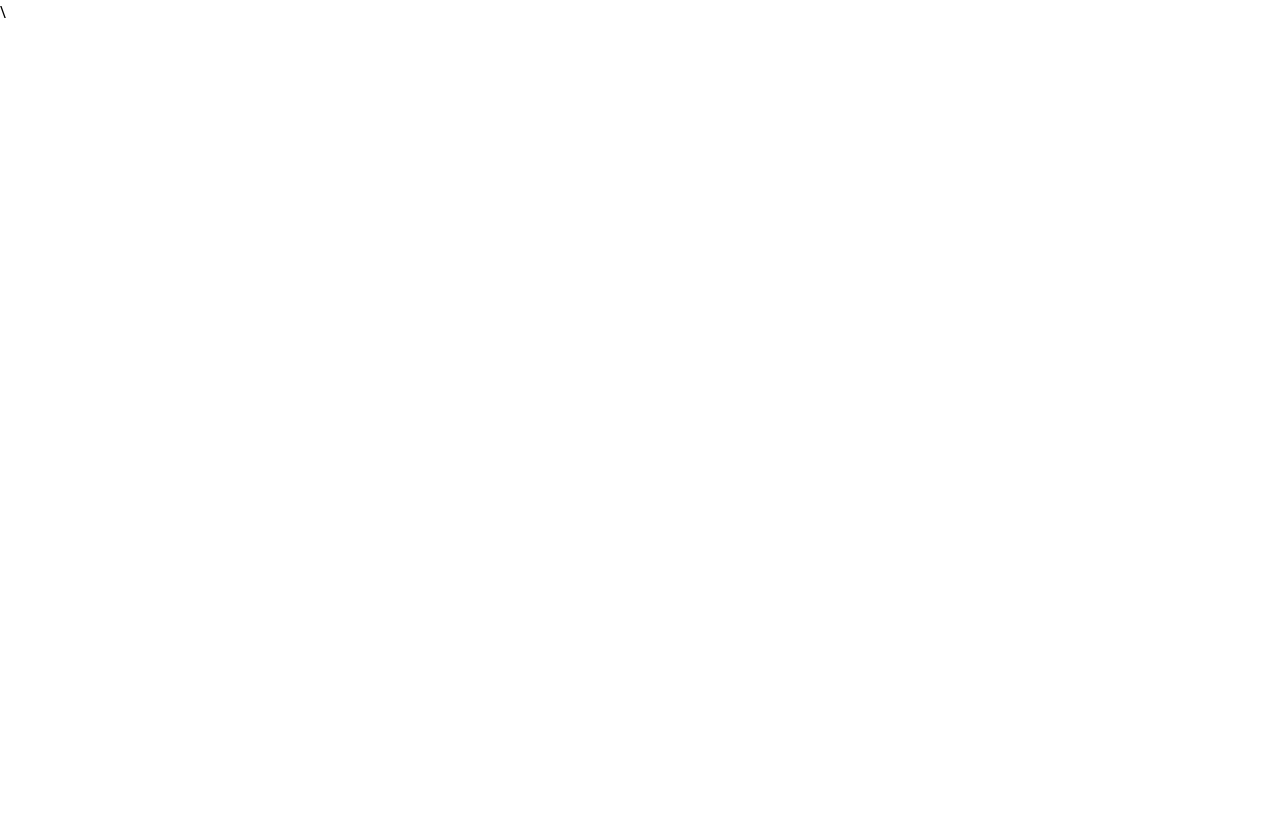
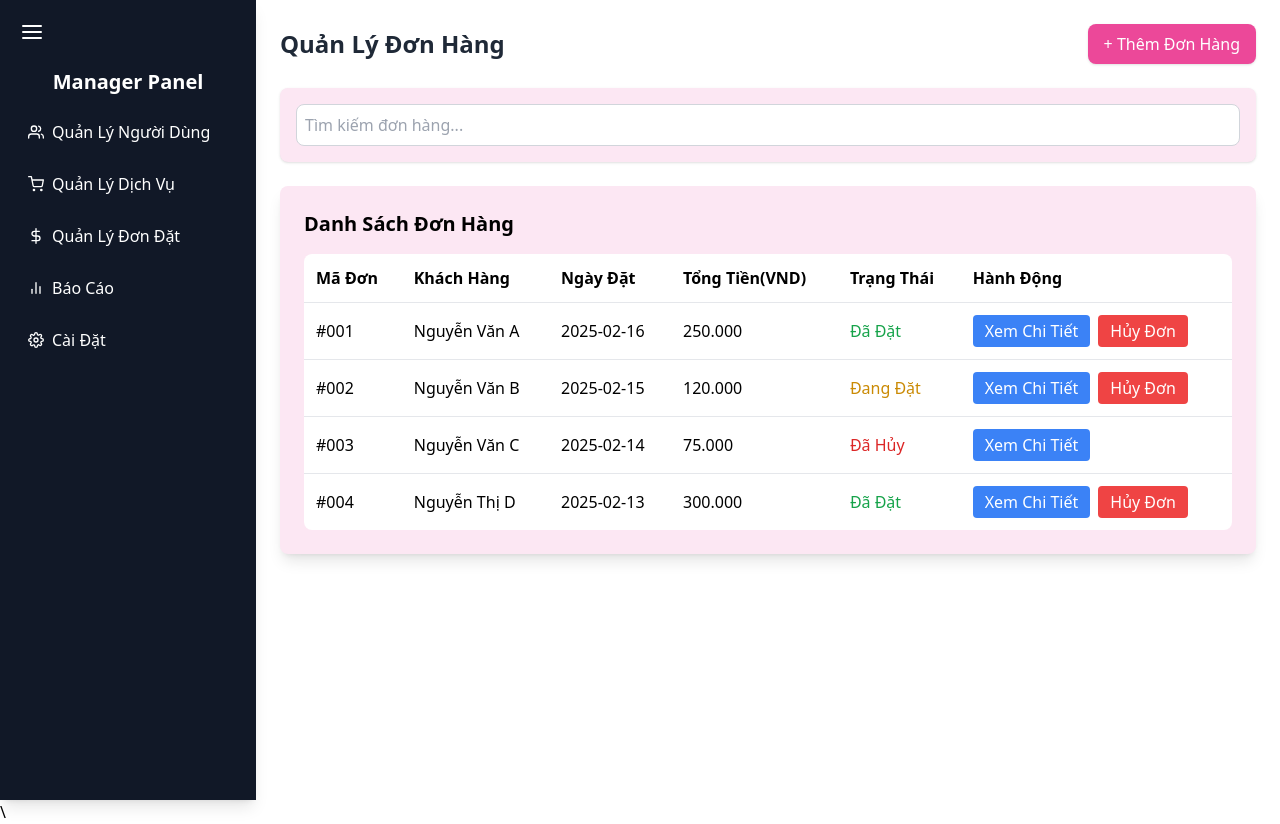
Before and after one commit to Rosettyluvhenny/SWP_SP25, a React (Vite) app in the folder sparkle-salon-fe/: page /manager-order in a window 1280 px wide. Before the commit this address had no page. Before the commit the page ends 800 px from the top, so only its background shows below. Built offline with nearby package versions, Linux system fonts and the light colour scheme.

Commit message:
Order Management page

```diff
--- a/sparkle-salon-fe/package.json
+++ b/sparkle-salon-fe/package.json
@@ -22,6 +22,7 @@
     "react-redux": "^9.2.0",
     "react-router-dom": "^7.1.5",
     "react-toastify": "^11.0.2",
+    "recharts": "^2.15.1",
     "zod": "^3.24.1"
   },
   "devDependencies": {
--- a/sparkle-salon-fe/src/App.tsx
+++ b/sparkle-salon-fe/src/App.tsx
@@ -11,6 +11,8 @@ import Manager from "./pages/Manager";
 import ScrollToTop from "./components/ScrollToTop";
 import UserManagement from "./pages/UserManagement";
 import ServiceManagement from "./pages/ServiceManagement";
+import OrderManagement from "./pages/OrderManagement";
+import Report from "./pages/Report";
 
 function App() {
   return (
@@ -27,6 +29,8 @@ function App() {
         <Route path="/manager" element={<Manager />} />
         <Route path="/manager-user" element={<UserManagement />} />
         <Route path="/manager-service" element={<ServiceManagement />} />
+        <Route path="/manager-order" element={<OrderManagement />} />
+        <Route path="/manager-report" element={<Report />} />
       </Routes>
     </>
   );
--- /dev/null
+++ b/sparkle-salon-fe/src/pages/OrderManagement.tsx
@@ -0,0 +1,90 @@
+import React, { useState } from "react";
+import Sidebar from "../components/SideBarDashboard";
+
+export default function OrderManagement() {
+    const [searchTerm, setSearchTerm] = useState("");
+
+    const orders = [
+        { id: "#001", customer: "Nguyễn Văn A", date: "2025-02-16", total: "250.000", status: "Đã Đặt" },
+        { id: "#002", customer: "Nguyễn Văn B", date: "2025-02-15", total: "120.000", status: "Đang Đặt" },
+        { id: "#003", customer: "Nguyễn Văn C", date: "2025-02-14", total: "75.000", status: "Đã Hủy" },
+        { id: "#004", customer: "Nguyễn Thị D", date: "2025-02-13", total: "300.000", status: "Đã Đặt" },
+    ];
+
+    return (
+        <div className="flex h-full bg-white">
+            {/* Sidebar */}
+            <Sidebar />
+
+            {/* Main Content */}
+            <main className="flex-1 p-6">
+                {/* Page Header */}
+                <div className="mb-6 flex justify-between items-center">
+                    <h1 className="text-2xl font-bold text-gray-800">Quản Lý Đơn Hàng</h1>
+                    <button className="bg-pink-500 text-white px-4 py-2 rounded-lg shadow hover:bg-pink-600">
+                        + Thêm Đơn Hàng
+                    </button>
+                </div>
+
+                {/* Search Bar */}
+                <div className="mb-6 flex justify-between items-center bg-pink-100 p-4 rounded-lg shadow">
+                    <input
+                        type="text"
+                        placeholder="Tìm kiếm đơn hàng..."
+                        value={searchTerm}
+                        onChange={(e) => setSearchTerm(e.target.value)}
+                        className="w-full p-2 rounded-lg border border-gray-300 focus:outline-none focus:ring-2 focus:ring-pink-400"
+                    />
+                </div>
+
+                {/* Orders Table */}
+                <div className="bg-pink-100 shadow-lg rounded-lg p-6">
+                    <h2 className="text-xl font-semibold mb-4">Danh Sách Đơn Hàng</h2>
+                    <table className="w-full border-collapse rounded-lg overflow-hidden">
+                        <thead>
+                            <tr className="bg-white text-black">
+                                <th className="p-3 text-left">Mã Đơn</th>
+                                <th className="p-3 text-left">Khách Hàng</th>
+                                <th className="p-3 text-left">Ngày Đặt</th>
+                                <th className="p-3 text-left">Tổng Tiền(VND)</th>
+                                <th className="p-3 text-left">Trạng Thái</th>
+                                <th className="p-3 text-left">Hành Động</th>
+                            </tr>
+                        </thead>
+                        <tbody className="bg-white">
+                            {orders.map((order) => (
+                                <tr key={order.id} className="border-t">
+                                    <td className="p-3">{order.id}</td>
+                                    <td className="p-3">{order.customer}</td>
+                                    <td className="p-3">{order.date}</td>
+                                    <td className="p-3">{order.total}</td>
+                                    <td
+                                        className={`p-3 ${
+                                            order.status === "Đã Đặt"
+                                                ? "text-green-600"
+                                                : order.status === "Đang Đặt"
+                                                ? "text-yellow-600"
+                                                : "text-red-600"
+                                        }`}
+                                    >
+                                        {order.status}
+                                    </td>
+                                    <td className="p-3 flex space-x-2">
+                                        <button className="bg-blue-500 text-white px-3 py-1 rounded hover:bg-blue-600">
+                                            Xem Chi Tiết
+                                        </button>
+                                        {order.status !== "Đã Hủy" && (
+                                            <button className="bg-red-500 text-white px-3 py-1 rounded hover:bg-red-600">
+                                                Hủy Đơn
+                                            </button>
+                                        )}
+                                    </td>
+                                </tr>
+                            ))}
+                        </tbody>
+                    </table>
+                </div>
+            </main>
+        </div>
+    );
+}
```
Also changed, not shown: sparkle-salon-fe/src/pages/Report.tsx (added), 1 other file (tests, documents, lock files or other folders).
